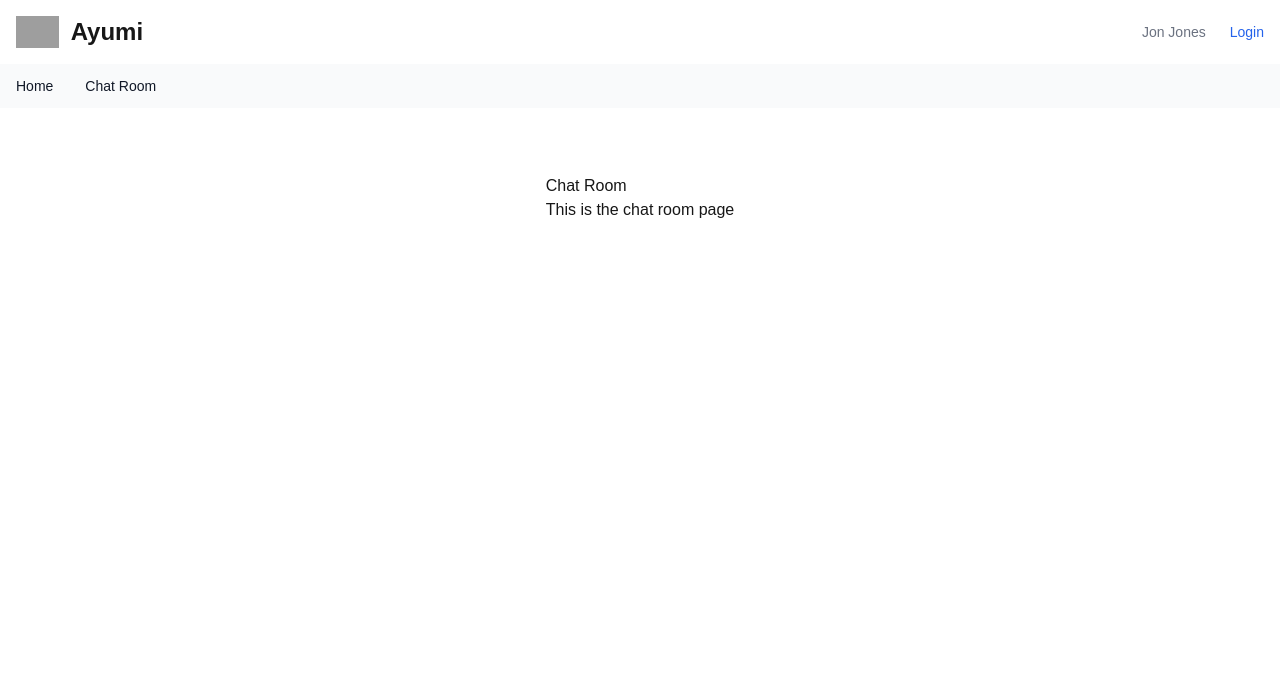
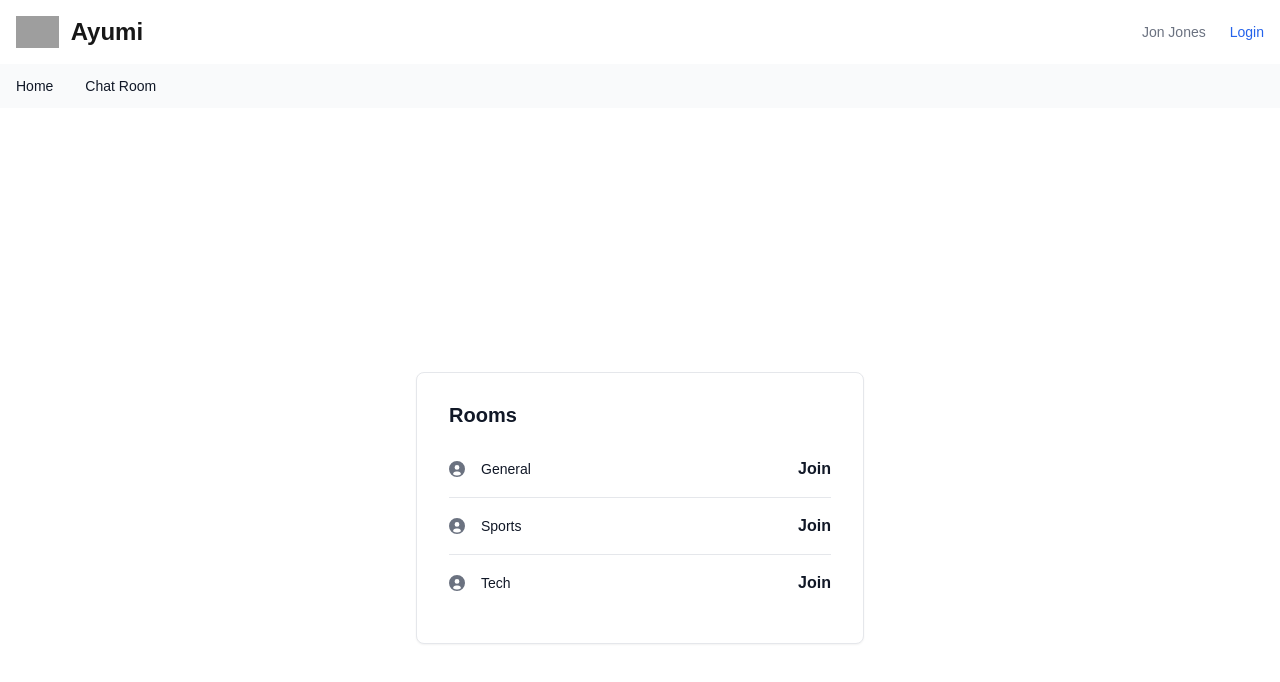
Before and after one commit to jrdnthedev/ayumi, a Next.js app: page /chat-room in a window 1280 px wide. Shown: the top 682 px of the page. Built offline with nearby package versions, Linux system fonts and the light colour scheme; no server answers; grey boxes are pictures that could not be loaded.

Commit message:
enhanced socket code, updated chatroom ui

```diff
--- a/app/(pages)/chat-room/layout.tsx
+++ b/app/(pages)/chat-room/layout.tsx
@@ -3,7 +3,7 @@ import { SocketProvider } from "@/app/components/socket-provider/socketProvider"
 export default function ChatRoomLayout({ children }: { children: React.ReactNode }) {
     return (
         <SocketProvider>
-            <div className="grid grid-rows-[20px_1fr_20px] items-center justify-items-center min-h-screen p-8 pb-20 gap-16 sm:p-20 font-[family-name:var(--font-geist-sans)]">
+            <div className="grid items-center justify-items-center min-h-screen p-8 pb-20 gap-16 sm:p-20 font-[family-name:var(--font-geist-sans)]">
                 {children}
             </div>
         </SocketProvider>
--- a/app/(pages)/chat-room/page.tsx
+++ b/app/(pages)/chat-room/page.tsx
@@ -1,10 +1,75 @@
 "use client";
 
+import { useSocket } from "@/app/components/socket-provider/socketProvider";
+import Link from "next/link";
+import { useEffect, useState } from "react";
+
 export default function ChatRoom() {
+    const socket = useSocket();
+    const [socketId, setSocketId] = useState<string | undefined>(undefined);
+    const [isConnected, setIsConnected] = useState(false);
+    const rooms = ["General", "Sports", "Tech"];
+    useEffect(() => {
+        if (socket) {
+            setSocketId(socket.id);
+            setIsConnected(socket.connected);
+
+            // Listen for changes in connection state
+            socket.on("connect", () => {
+                setSocketId(socket.id);
+                setIsConnected(true);
+            });
+
+            socket.on("disconnect", () => {
+                setIsConnected(false);
+            });
+
+            return () => {
+                socket.off("connect");
+                socket.off("disconnect");
+            };
+        }
+    }, [socket]);
+    console.log(socket);
     return (
-        <div>
-            <h1>Chat Room</h1>
-            <p>This is the chat room page</p>
-        </div>
+        <>
+            {/* <div>
+                <h1>Chat Room</h1>
+                <p>This is the chat room page</p>
+                <p>socket: {socketId}</p>
+                <p>isConnected: {isConnected ? 'connected' : 'disconnected'}</p>
+            </div> */}
+
+            <div className="w-full max-w-md p-4 bg-white border border-gray-200 rounded-lg shadow-sm sm:p-8 dark:bg-gray-800 dark:border-gray-700">
+                <div className="flex items-center justify-between mb-4">
+                    <h5 className="text-xl font-bold leading-none text-gray-900 dark:text-white">Rooms</h5>
+                </div>
+                <div className="flow-root">
+                    <ul role="list" className="divide-y divide-gray-200 dark:divide-gray-700">
+                        {rooms.map((room: string) => (
+                            <li className="py-3 sm:py-4" key={room}>
+                                <div className="flex items-center">
+                                    <div >
+                                        <svg className="w-4 h-4 text-gray-500 dark:text-gray-400" aria-hidden="true" xmlns="http://www.w3.org/2000/svg" fill="currentColor" viewBox="0 0 20 20">
+                                            <path d="M10 0a10 10 0 1 0 10 10A10.011 10.011 0 0 0 10 0Zm0 5a3 3 0 1 1 0 6 3 3 0 0 1 0-6Zm0 13a8.949 8.949 0 0 1-4.951-1.488A3.987 3.987 0 0 1 9 13h2a3.987 3.987 0 0 1 3.951 3.512A8.949 8.949 0 0 1 10 18Z" />
+                                        </svg>
+                                    </div>
+                                    <div className="flex-1 min-w-0 ms-4">
+                                        <p className="text-sm font-medium text-gray-900 truncate dark:text-white">
+                                            {room}
+                                        </p>
+                                    </div>
+                                    <div className="inline-flex items-center text-base font-semibold text-gray-900 dark:text-white">
+                                        <Link href={`/chat-room/${room}`}>
+                                            Join
+                                        </Link>
+                                    </div>
+                                </div>
+                            </li>
+                        ))}
+                    </ul>
+                </div>
+            </div>
+        </>
     )
 }
--- a/app/components/socket-provider/socketProvider.tsx
+++ b/app/components/socket-provider/socketProvider.tsx
@@ -1,7 +1,6 @@
 "use client";
-
+import { Socket, io } from '@/socket';
 import { createContext, useContext, useEffect, useState } from "react";
-import { io, Socket } from "socket.io-client";
 
 const SocketContext = createContext<Socket | null>(null);
 
--- a/server.js
+++ b/server.js
@@ -16,7 +16,7 @@ app.prepare().then(() => {
   const io = new Server(httpServer);
 
   io.on("connection", (socket) => {
-   console.log("a user connected");
+   console.log("a user connected", socket);
    socket.on("disconnect", () => {
      console.log("user disconnected");
    });
--- a/socket.js
+++ b/socket.js
@@ -1,5 +1,4 @@
 "use client";
+import { io, Socket } from "socket.io-client";
 
-import { io } from "socket.io-client";
-
-export const socket = io();
+export { io, Socket };
```
